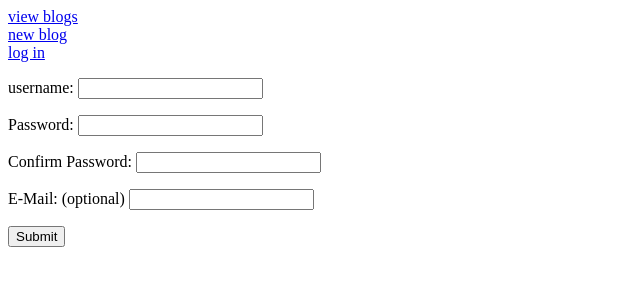
After one commit to qbrasier/blogz, a Flask app: template Templates/signup.html in a window 1280 px wide. The commit adds this page. Shown: the top 300 px of the page, without its empty margins (0-640 px from the left). Run offline with Flask 2, Linux system fonts and the light colour scheme; the template is opened without the code that fills it, so the values that code supplies are empty.

Commit message:
added signup code from user-signup. appears to be working

```diff
--- a/Templates/base.html
+++ b/Templates/base.html
@@ -10,10 +10,14 @@
         <br>
         <a href="/newpost">new blog</a>
         <br>
+        <a href="/login">log in</a>
+        <br>
     </div>
 
+    <main>
     {% block content %}
     {% endblock %}
+    </main>
 
 </body>
 </html>
--- /dev/null
+++ b/Templates/signup.html
@@ -0,0 +1,43 @@
+{% extends "base.html" %}
+
+{% block content %}
+
+
+
+<form action="" method="POST">
+    <p></p>
+    <l>username:</l>
+    <input type="text" name="username" value="{{username}}" >
+    {%if username_error|length%}
+
+            <l>Error! {{username_error}}</l>
+
+    {%endif%}
+    <p></p>
+    <l>Password:</l>
+    <input type="password" name="password1" >
+    {%if password_error1|length%}
+
+            <l>Error! {{password_error1}}</l>
+
+    {%endif%}
+    <p></p>
+    <l>Confirm Password:</l>
+    <input type="password" name="password2" >
+    {%if password_error2|length%}
+
+            <l>Error! {{password_error2}}</l>
+
+    {%endif%}
+    <p></p>
+    <l>E-Mail: (optional)</l>
+    <input type="text" name="email" value="{{email}}">
+    {%if email_error|length%}
+
+            <l>Error! {{email_error}}</l>
+
+    {%endif%}
+    <p></p>
+    <input type="submit" value="Submit">
+</form>
+{% endblock %}
--- a/main.py
+++ b/main.py
@@ -1,6 +1,7 @@
 from flask import Flask, request, render_template, redirect, session
 from jinja2 import Template, Environment, FileSystemLoader, select_autoescape
 from flask_sqlalchemy import SQLAlchemy
+from sqlalchemy.orm import relationship
 
 app = Flask(__name__)
 app.config['DEBUG'] = True
@@ -18,6 +19,7 @@ class User(db.Model):
     id = db.Column(db.Integer, primary_key=True)
     username = db.Column(db.String(20))
     password = db.Column(db.String(20))
+    blogs = db.relationship("Blog", backref="user")
 
     def __init__(self, username, password):
         self.username = username
@@ -27,7 +29,7 @@ class Blog(db.Model):
     id = db.Column(db.Integer, primary_key=True)
     title = db.Column(db.String(20))
     content = db.Column(db.String(255))
-    user_id = db.Column(db.Integer, foreign_key=True)
+    user_id = db.Column(db.Integer, db.ForeignKey("user.id"))
 
     def __init__(self, title, content, user):
         self.content = content
@@ -36,21 +38,32 @@ class Blog(db.Model):
 
 
 @app.route("/")
+@app.route("/index")
 def homepage():
     return redirect("/blog")
 
 @app.route("/blog", methods = ["GET"])
 def blogs():
-    id = request.args.get('id')
-    if id == None:
+    bID = request.args.get('id')
+    uID = request.args.get('user')
+    if bID == None and uID == None:
         x = Blog.query.all()
         for i in x:
             print(i)
         return render_template("blogs_page.html", blogs = x)
+    if bID != None:
+        #render a single blog like before
+        blog = Blog.query.get(bID)
+        return render_template("blog_page.html", blog=blog)
 
-    print("test")
-    blog = Blog.query.get(id)
-    return render_template("blog_page.html", blog=blog)
+    if uID != None:
+        #render all blogs by this user
+        x = Blog.query.filter_by(user_id=uID).first()
+        return render_template("singleUser.html", blogs = x)
+
+    print("Something strange happened.")
+
+    return "something strange happened."
 
 
     #return "here we have blogs. the blog id you are trying to see is " + str(id)
@@ -73,11 +86,83 @@ def showBlogForm():
         db.session.add(new_blog)
         db.session.commit()
         return redirect("/blog?id="+str(new_blog.id))
+    return template.render()
+
+@app.route("/signup", methods=['GET','POST'])
+def signupForm():
+    username_error = ''
+    password_error1 = ''
+    password_error2 = ''
+    email_error = ''
 
 
+    template = env.get_template('signup.html')
+    # here we are checking to make sure the user input includes all required fields.
+
+    if(request.method == 'POST'):
+        info = request.form
+
+        if (info['username'] == ''):
+            username_error="You are missing a username."
+        if (info['password1'] == ''):
+            password_error1="You are missing your password."
+        if (info['password2'] == ''):
+            password_error2="You are missing your password."
+
+
+        if (" " in info['username']):
+            username_error="Make sure there are no spaces in your username."
+        if (" " in info['password1']):
+            password_error1="Make sure there are no spaces in your password."
+        if (" " in info['password2']):
+            password_error2="Make sure there are no spaces in your password."
+        if (" " in info['email']):
+            email_error="Make sure there are no spaces in your email"
+        # here we are making sure that the password confirmation matches. from here on we can
+        # use validation for only password1 since we know that password1 and password2 match.
+        if(not info['password1'] == info['password2']):
+            password_error2='Your passwords do not match.'
+
+        # username and password length validation
+        if(len(info['username']) > 20):
+            username_error="Your username is too long. Please make sure it is between 3 and 20 characters in length."
+        if(len(info['username']) < 3):
+            username_error="Your username is too short. Please make sure it is between 3 and 20 characters in length."
+        if(len(info['password1']) > 20):
+            password_error1="Your password is too long. Please make sure it is between 3 and 20 characters in length."
+        if(len(info['password1']) < 3):
+            password_error1="Your password is too short. Please make sure it is between 3 and 20 characters in length."
+
+        # here we are making sure that the password confirmation matches. from here on we can
+        # use validation for only password1 since we know that password1 and password2 match.
+        if(not info['password1'] == info['password2']):
+            password_error2='Your passwords do not match.'
+
+        # email validation
+        if not info['email'] == '':
+            if (not info['email'].count('@') == 1) or (not info['email'].count('.') == 1):
+                email_error="Your email is formatted invalidly."
+        if(len(username_error)==0 and len(password_error1)==0 and len(password_error2)==0 and len(email_error)==0):
+            new_user = User(info['username'],info['password1'])
+            db.session.add(new_user)
+            db.session.commit()
+            return render_template('index.html', username=info['username'])
+            #TODO: this needs to be changed later to a welcome page
+
+        return template.render(username_error=username_error,password_error1=password_error1,password_error2=password_error2,
+            email_error=email_error, username=info['username'],email=info['email'])
+    else:
+        return template.render()
+
+@app.route("/login")
+def loginForm():
+    template = env.get_template("login.html")
     return template.render()
 
+@app.route("/logout", methods=["POST"])
+def logout():
 
+    return "blank"
 
 if __name__ == '__main__':
     app.run()
```
Also changed, not shown: Templates/login.html (added, +12 -0 lines), Templates/index.html (added), Templates/singleUser.html (added), index.html (deleted), login.html (deleted), signup.html (deleted), singleUser.html (deleted).
